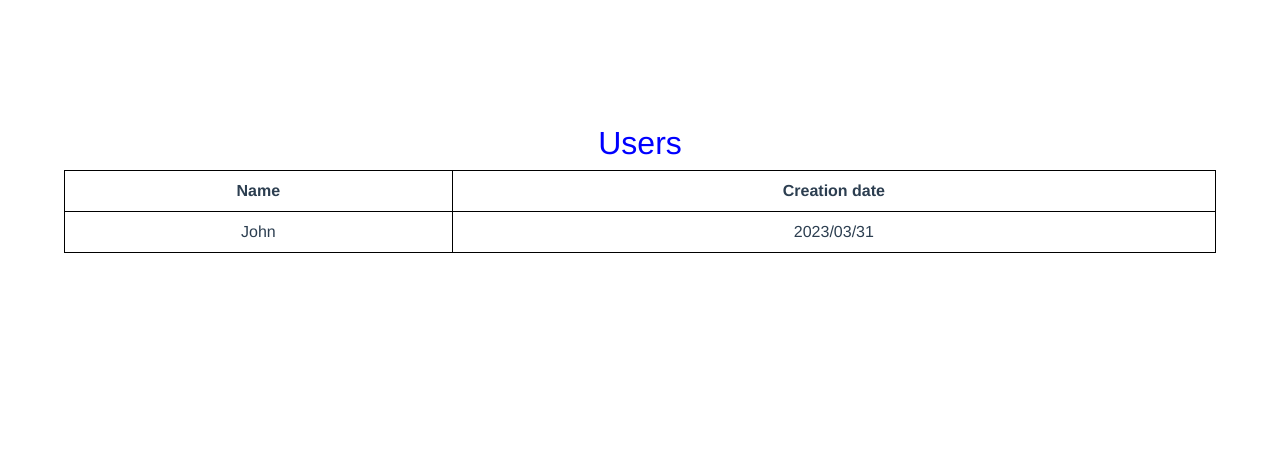
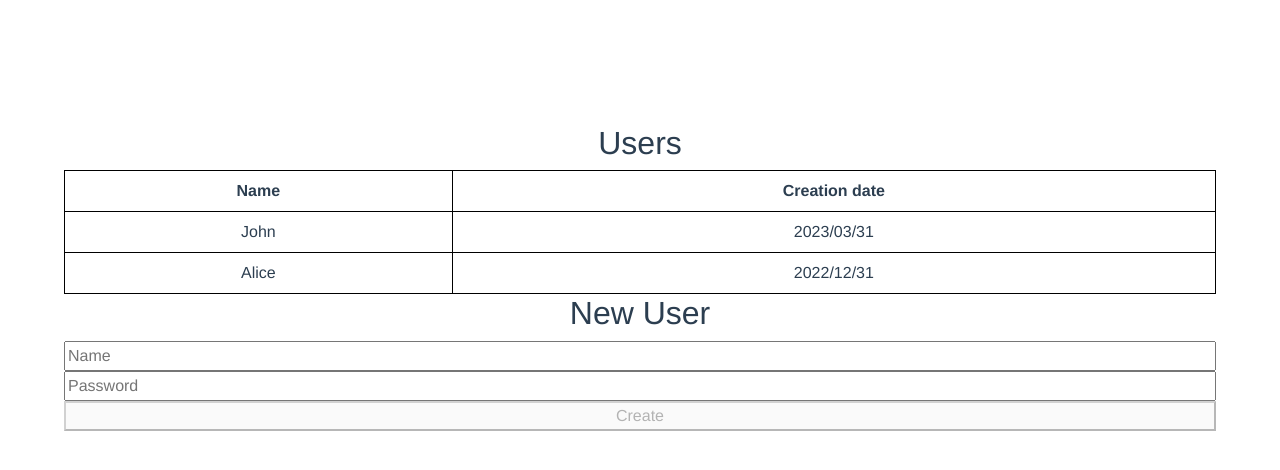
Before and after one commit to louis-hildebrand/EventRegistration-W23, a Vue app in the folder EventRegistration-Frontend/: page / in a window 1280 px wide. Shown: the top 470 px of the page. Built offline with nearby package versions, Linux system fonts and the light colour scheme.

Commit message:
Make user list dynamic and allow creating users

```diff
--- a/EventRegistration-Frontend/src/components/Home.vue
+++ b/EventRegistration-Frontend/src/components/Home.vue
@@ -6,16 +6,63 @@
         <th>Name</th>
         <th>Creation date</th>
       </tr>
-      <tr>
+      <tr v-for="p in persons">
+        <td>{{ p.name }}</td>
+        <td>{{ p.creationDate }}</td>
+      </tr>
+      <!-- <tr>
         <td>John</td>
         <td>2023/03/31</td>
-      </tr>
+      </tr> -->
     </table>
+    <h2>New User</h2>
+    <input type="text" placeholder="Name" v-model="newPersonName">
+    <input type="password" placeholder="Password" v-model="newPersonPassword">
+    <button v-bind:disabled="createUserButtonDisabled" @click="createUser()">Create</button>
+    <p class="error">{{ errorMsg }}</p>
   </div>
 </template>
 
 <script>
+export default {
+  name: 'Home',
+  data() {
+    return {
+      persons: [
+        {name: 'John', creationDate: '2023/03/31'},
+        {name: 'Alice', creationDate: '2022/12/31'},
+      ],
+      newPersonName: '',
+      newPersonPassword: '',
+      errorMsg: '',
+    };
+  },
+  methods: {
+    createUser() {
+      if (this.newPersonName === 'C3PO') {
+        this.errorMsg = 'Droids are not allowed.';
+        return;
+      }
 
+      const now = new Date();
+      const year = now.getFullYear();
+      const month = String(now.getMonth() + 1).padStart(2, 0);
+      const day = String(now.getDate()).padStart(2, 0);
+      const dateStr = `${year}/${month}/${day}`;
+      const person = {name: this.newPersonName, creationDate: dateStr}
+      this.persons.push(person);
+
+      this.newPersonName = '';
+      this.newPersonPassword = '';
+      this.errorMsg = '';
+    }
+  },
+  computed: {
+    createUserButtonDisabled() {
+      return !this.newPersonName.trim() || !this.newPersonPassword.trim();
+    }
+  }
+}
 </script>
 
 <style>
@@ -31,7 +78,7 @@ td, th {
   align-items: stretch;
 }
 
-.table-title {
-  color: blue;
+.error {
+  color: red;
 }
 </style>
```
